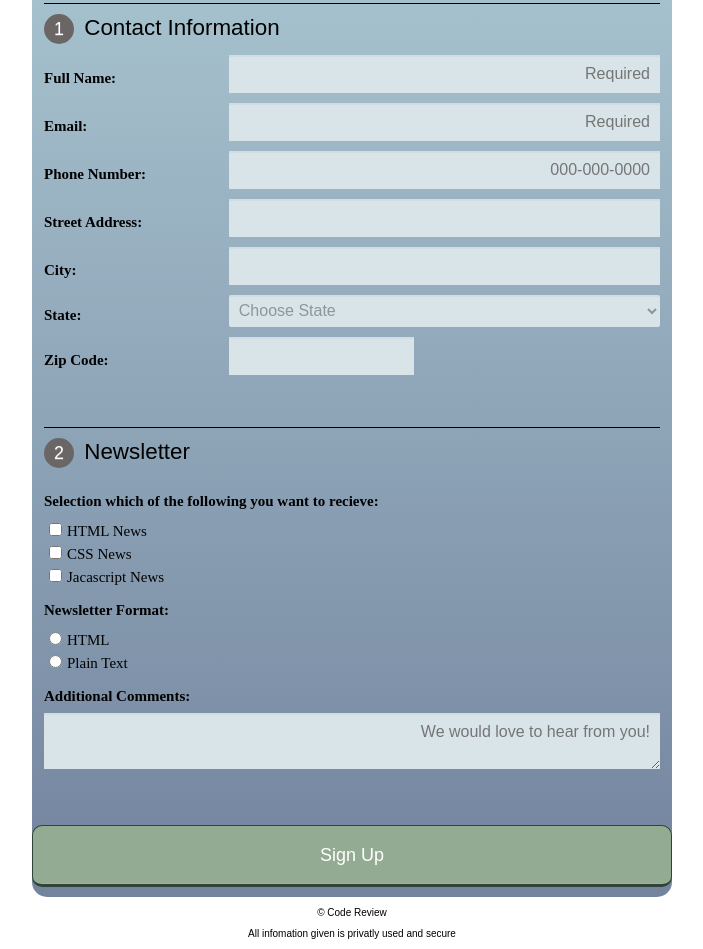
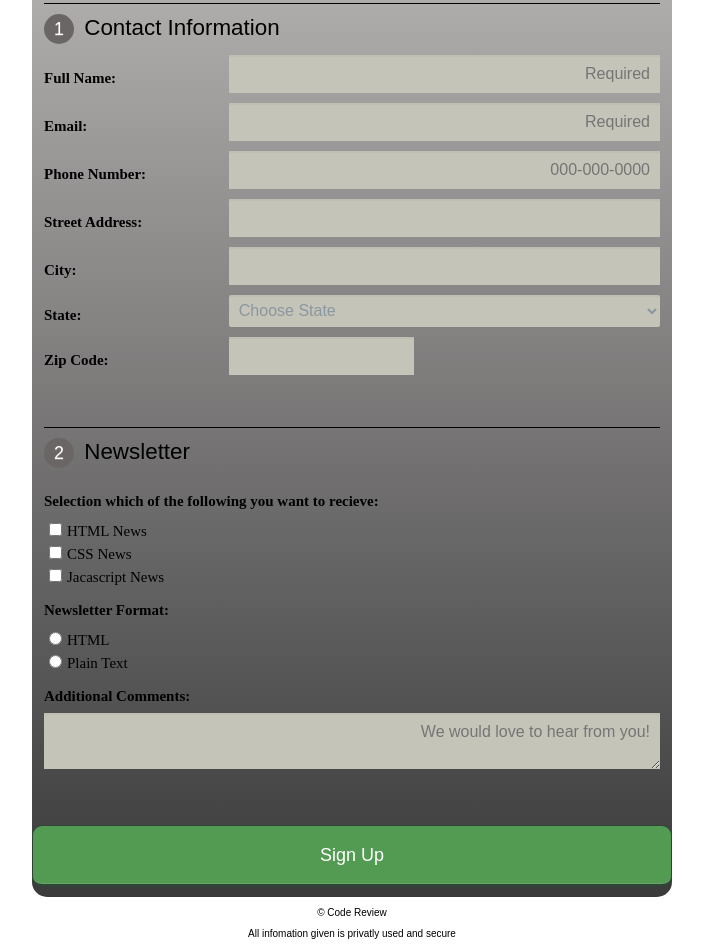
Before and after one commit to BritKHall/Techdegree_Unit3_Project, a plain HTML site: page index.html in a window 1280 px wide. Shown: the part 266-1215 px from the top of the page, without its empty margins (288-991 px from the left). Drawn offline with Linux system fonts and the light colour scheme; a web font is replaced by a local one.

Commit message:
Complete
complete

```diff
--- a/css/style.css
+++ b/css/style.css
@@ -8,6 +8,7 @@
         font-family: sans-serif;
         font-size: 10px
         }
+
 /* ----------Lables and Header--------------------------------------- */
 
     .main-header {
@@ -76,7 +77,9 @@
 
     /* -------------Form elements---------------------------------- */
 
-
+        form {
+            background:linear-gradient(to bottom, #c4c1c0 , #3a3a3a );
+        }
 
         input[type="text"],
         input[type="password"],
@@ -90,7 +93,7 @@
             margin: 0;
             padding: 10px;
             width: 100%;
-            background-color: #d9e4e9;
+            background-color: #c5c4b8;
             color: #8a97a0;
             box-shadow: 0 2px 0 rgba(0,0,0,0.03) inset;
             margin-bottom: 10px;
@@ -105,38 +108,16 @@
             max-width: 30%;
         }
 
-
-        form {
-            background:linear-gradient(to bottom, #afccd6 0%, #73849e 100%);
-        }
-
-
         select {
             padding: 6px;
             height: 32px;
             border-radius: 2px;
         }
 
-        button {
-            padding: 19px 39px 18px 39px;
-            color: #FFF;
-            background-color: #93aa93;
-            font-size: 18px;
-            text-align: center;
-            border-radius: 10px;
-            width: 100%;
-            border: 1px solid #314437;
-            border-width: 1px 1px 3px;
-            box-shadow: 0 -1px 0 rgba(255,255,255,0.1) inset;
-            margin-bottom: 10px;
-        }
-
-
         fieldset {
             margin-bottom: 30px;
             border: none;
         }
-
 
         label.light {
             font-weight: 300;
@@ -157,6 +138,22 @@
         input:focus::-webkit-input-placeholder {
             opacity: 0;
         }
+
+        button {
+            padding: 19px 39px 18px 39px;
+            color: #FFF;
+            background-color: #539b53;
+            font-size: 18px;
+            text-align: center;
+            border-radius: 10px;
+            width: 100%;
+            border: 1px solid #314437;
+            border-width: 1px 1px 3px;
+            box-shadow: 0 -1px 0 rgba(255,255,255,0.1) inset;
+            margin-bottom: 10px;
+        }
+
+
 /* ---------------media Q-------------------------------------- */
 
 
```
